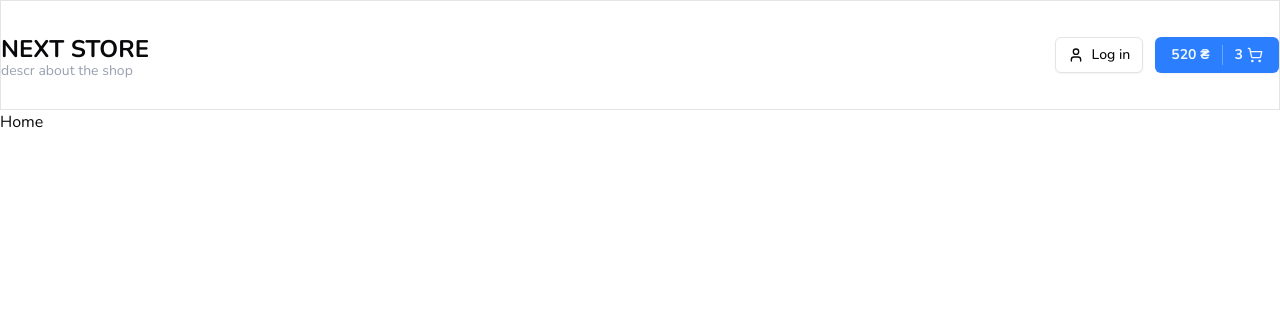
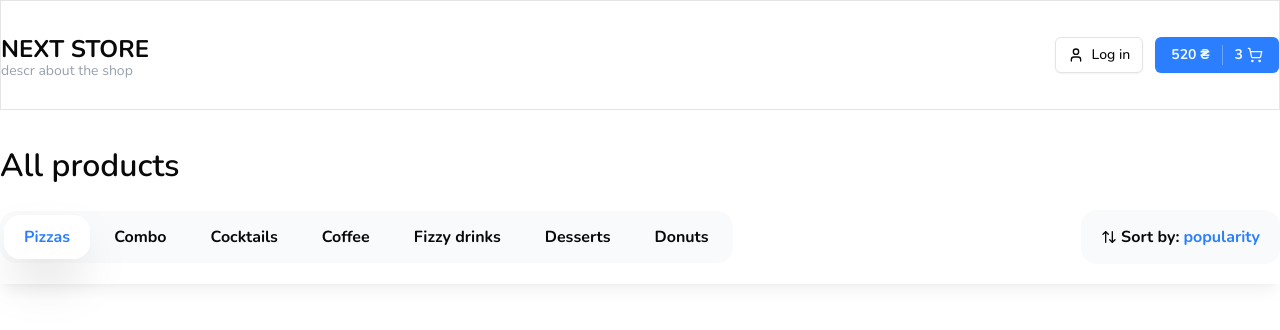
Before and after one commit to yakovmanit/next-store, a Next.js app: page / in a window 1280 px wide. Shown: the top 330 px of the page. Built offline with nearby package versions, Linux system fonts and the light colour scheme.

Commit message:
home: add categories, sort-popup, top-bar

```diff
--- a/app/page.tsx
+++ b/app/page.tsx
@@ -1,9 +1,14 @@
+import {Container, TopBar, Title} from "@/components/shared";
+
 export default function Home() {
   return (
     <>
-      <div>
-        <h1>Home</h1>
-      </div>
+      <Container className="mt-8">
+        <Title size={"lg"} text={'All products'} className="font-semibold" />
+      </Container>
+      <TopBar />
+
+      <div className="h-500"></div>
     </>
   );
 }
--- /dev/null
+++ b/components/shared/categories.tsx
@@ -0,0 +1,26 @@
+import React from 'react';
+import {cn} from "@/lib/utils";
+
+interface Props {
+  className?: string;
+}
+
+const cats = ['Pizzas', 'Combo', 'Cocktails', 'Coffee', 'Fizzy drinks', 'Desserts', 'Donuts'];
+const activeIndex: number = 0;
+
+export const Categories: React.FC<Props> = ({ className }) => {
+  return (
+    <div className={cn('inline-flex gap-1 bg-gray-50 p-1 rounded-2xl', className)}>
+      {
+        cats.map((cat, index) => (
+          <a className={cn(
+            'flex items-center font-bold h-11 rounded-2xl px-5 cursor-pointer',
+            activeIndex === index && 'bg-white shadow-2xl text-primary'
+          )} key={index}>
+            <button className="cursor-pointer">{cat}</button>
+          </a>
+        ))
+      }
+    </div>
+  );
+};
--- a/components/shared/index.ts
+++ b/components/shared/index.ts
@@ -1,2 +1,6 @@
 export { Header } from './header';
 export { Container } from './container';
+export { Title } from './title';
+export { Categories } from './categories';
+export { SortPopup } from './sort-popup';
+export { TopBar } from './top-bar';
--- /dev/null
+++ b/components/shared/sort-popup.tsx
@@ -0,0 +1,17 @@
+import React from 'react';
+import {cn} from "@/lib/utils";
+import {ArrowUpDown} from "lucide-react";
+
+interface Props {
+  className?: string;
+}
+
+export const SortPopup: React.FC<Props> = ({ className }) => {
+  return (
+    <div className={cn('inline-flex items-center gap-1 bg-gray-50 px-5 h-[54px] rounded-2xl cursor-pointer', className)}>
+      <ArrowUpDown size={16} />
+      <b>Sort by:</b>
+      <b className="text-primary">popularity</b>
+    </div>
+  );
+};
--- /dev/null
+++ b/components/shared/top-bar.tsx
@@ -0,0 +1,20 @@
+import {cn} from "@/lib/utils";
+import React from 'react';
+import { Container } from './container';
+import { Categories } from './categories';
+import { SortPopup } from './sort-popup';
+
+interface Props {
+  className?: string;
+}
+
+export const TopBar: React.FC<Props> = ({ className }) => {
+  return (
+    <div className={cn('sticky top-0 bg-white py-5 shadow-lg shadow-black/5 z-10', className)}>
+      <Container className="flex items-center justify-between">
+        <Categories />
+        <SortPopup />
+      </Container>
+    </div>
+  );
+};
```
